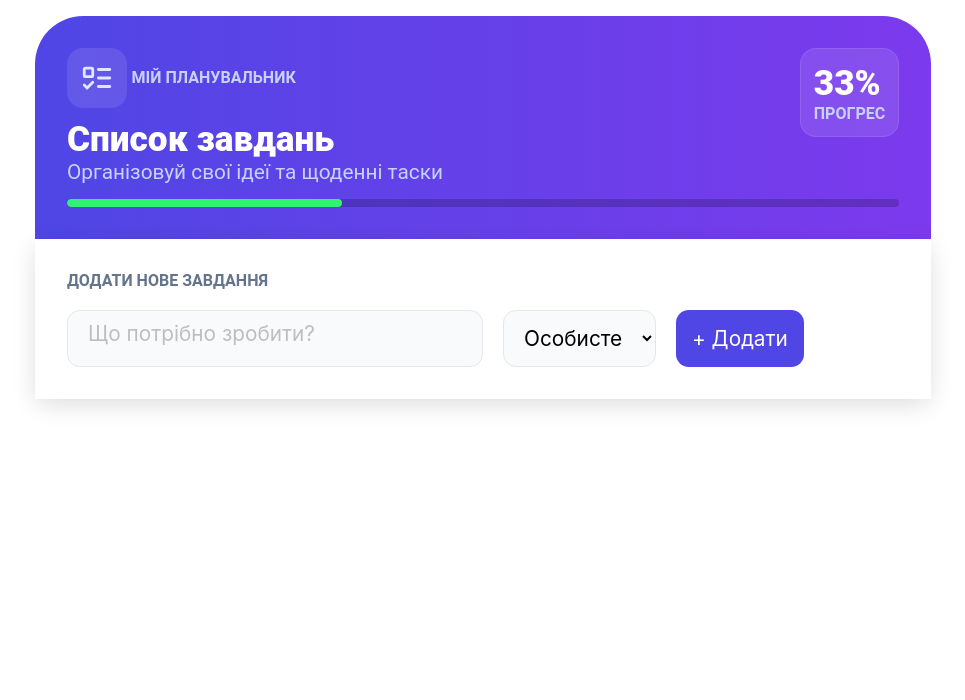
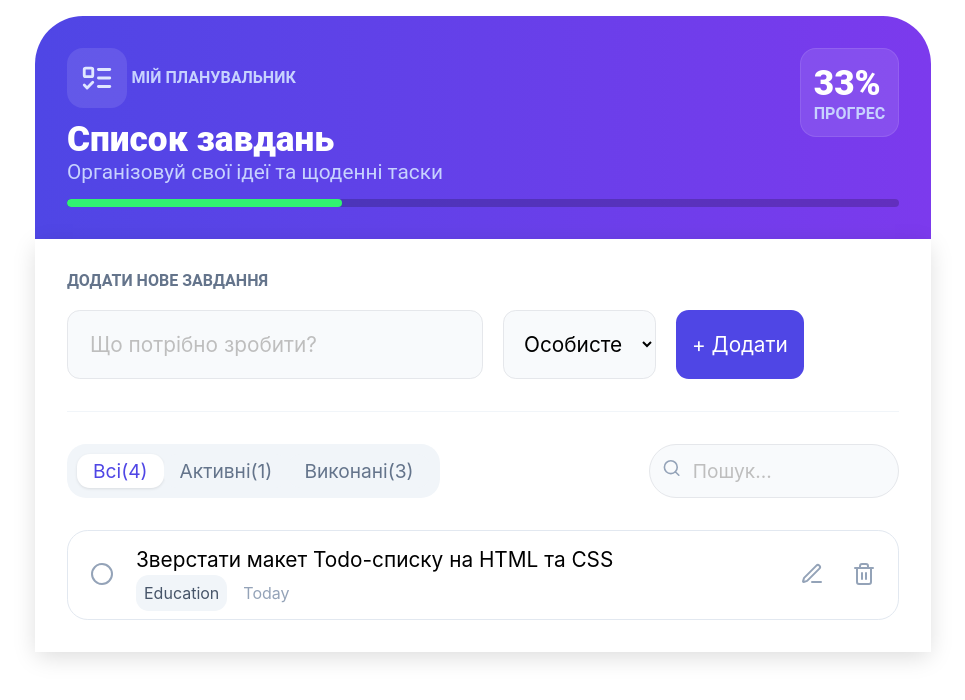
Before and after one commit to TetianaSkvortsova/todo-list, a React (Vite) app: page / in a window 1280 px wide. Shown: the top 700 px of the page, without its empty margins (157-1122 px from the left). Built offline with nearby package versions, Linux system fonts and the light colour scheme.

Commit message:
html css design done

```diff
--- a/src/App.tsx
+++ b/src/App.tsx
@@ -2,6 +2,8 @@ import {useState} from 'react'
 import './App.scss'
 import Header from "./components/Header/Header.tsx";
 import AddTaskForm from "./components/AddTaskForm/AddTaskForm.tsx";
+import TaskToolbar from "./components/TaskToolbar/TaskToolbar.tsx";
+import TaskList from "./components/TaskList/TaskList.tsx";
 
 function App() {
     const [count, setCount] = useState(0)
@@ -12,6 +14,8 @@ function App() {
             <div className='app__wrapper'>
                 <section className='app__add-task-section'>
                     <AddTaskForm />
+                    <TaskToolbar />
+                    <TaskList />
                 </section>
             </div>
         </main>
--- a/src/components/AddTaskForm/AddTaskForm.scss
+++ b/src/components/AddTaskForm/AddTaskForm.scss
@@ -29,9 +29,9 @@
     width: 100%;
     background-color: #F8FAFC;
     line-height: 40px;
-    padding: 0 10px;
     color: #64748b;
     font: 1.3rem "Inter", sans-serif;
+    margin: 10px;
   }
 
   &__input:focus {
--- a/src/components/TaskFilterTabs/TaskFilterTabs.scss
+++ b/src/components/TaskFilterTabs/TaskFilterTabs.scss
@@ -0,0 +1,25 @@
+.task-filter-tabs {
+  display: flex;
+  background-color: #f1f5f9;
+  border-radius: 1.2rem;
+  padding: 10px;
+
+  &__btn {
+    padding: 0.3rem 1rem;
+    border: none;
+    font: 1.2rem "Inter", sans-serif;
+    font-weight: 400;
+    color: #64748b;
+    background-color: #f1f5f9;
+    border-radius: 0.8rem;
+    cursor: pointer;
+
+    &--active {
+      background-color: #ffffff;
+      color: #4f46e5;
+      font-weight: 400;
+      box-shadow: 0 1px 3px rgba(0, 0, 0, 0.1);
+    }
+  }
+
+}
--- a/src/components/TaskFilterTabs/TaskFilterTabs.tsx
+++ b/src/components/TaskFilterTabs/TaskFilterTabs.tsx
@@ -0,0 +1,28 @@
+import React, {useState} from 'react';
+import './TaskFilterTabs.scss';
+
+function TaskFilterTabs() {
+    const [activeFilter, setActiveFilter] = useState<'all' | 'active' | 'completed'>('all');
+
+    return (
+        <div className='task-filter-tabs'>
+            <button
+                type='button'
+                className={`task-filter-tabs__btn ${activeFilter === 'all' ? 'task-filter-tabs__btn--active' : ''}`}
+                onClick={() => setActiveFilter('all')}
+            >Всі(4)</button>
+            <button
+                type='button'
+                className={`task-filter-tabs__btn ${activeFilter === 'active' ? 'task-filter-tabs__btn--active' : ''}`}
+                onClick={() => setActiveFilter('active')}
+            >Активні(1)</button>
+            <button
+                type='button'
+                className={`task-filter-tabs__btn  ${activeFilter === 'completed' ? 'task-filter-tabs__btn--active' : ''}`}
+                onClick={() => setActiveFilter('completed')}
+            >Виконані(3)</button>
+        </div>
+    );
+}
+
+export default TaskFilterTabs;
--- /dev/null
+++ b/src/components/TaskList/TaskList.scss
@@ -0,0 +1,54 @@
+.task-list {
+  margin-top: 2rem;
+  align-items: center;
+
+  &__item {
+    display: flex;
+    justify-content: space-between;
+    gap: 1rem;
+    align-content: center;
+    border: 1px solid #e2e8f0;
+    border-radius: 1.3rem;
+    padding: 1rem;
+  }
+
+  &__checkbox, &__edit, &__delete, &__checkbox-button {
+    border: none;
+    background-color: #ffffff;
+  }
+
+  &__checkbox {
+    align-self: center;
+  }
+
+  &__title {
+    font: 1.3rem "Inter", sans-serif;
+  }
+
+  &__description {
+    margin-top: 0.7rem;
+    font: 1rem "Inter", sans-serif;
+  }
+
+  &__category {
+    padding: 0.5rem;
+    background-color: #f1f5f9;
+    border-radius: 0.8rem;
+    margin-right: 1rem;
+    color: #475569;
+  }
+
+  &__date {
+    color: #94a3b8;
+  }
+
+  &__actions {
+    display: flex;
+    justify-content: space-between;
+    gap: 1rem;
+  }
+
+  &__details {
+    flex-grow: 1;
+  }
+}
--- /dev/null
+++ b/src/components/TaskList/TaskList.tsx
@@ -0,0 +1,57 @@
+import React from 'react';
+import './TaskList.scss';
+
+function TaskList() {
+    return (
+        <div className='task-list'>
+            <div className='task-list__item'>
+                <div className='task-list__checkbox'>
+                    <button className="task-list__checkbox-button">
+                        <svg xmlns="http://www.w3.org/2000/svg" width="24" height="24" viewBox="0 0 24 24" fill="none"
+                             stroke="#94a3b8" stroke-width="2" stroke-linecap="round" stroke-linejoin="round"
+                             aria-hidden="true">
+                            <circle cx="12" cy="12" r="10"></circle>
+                        </svg>
+                    </button>
+                </div>
+                <div className='task-list__details'>
+                    <div className='task-list__title'>
+                        <span>Зверстати макет Todo-списку на HTML та CSS</span>
+                    </div>
+                    <div className='task-list__description'>
+                        <span className='task-list__category'>Education</span>
+                        <span className='task-list__date'>Today</span>
+                    </div>
+                </div>
+                <div className='task-list__actions'>
+                    <button
+                        className="task-list__edit"
+                        title="Редагувати">
+                        <svg xmlns="http://www.w3.org/2000/svg" width="24" height="24" viewBox="0 0 24 24" fill="none"
+                             stroke="#94a3b8" stroke-width="2" stroke-linecap="round" stroke-linejoin="round"
+                             aria-hidden="true">
+                            <path d="M12 20h9"></path>
+                            <path
+                                d="M16.376 3.622a1 1 0 0 1 3.002 3.002L7.368 18.635a2 2 0 0 1-.855.506l-2.872.838a.5.5 0 0 1-.62-.62l.838-2.872a2 2 0 0 1 .506-.854z"></path>
+                        </svg>
+                    </button>
+                    <button
+                        className="task-list__delete"
+                        title="Видалити">
+                        <svg xmlns="http://www.w3.org/2000/svg" width="24" height="24" viewBox="0 0 24 24" fill="none"
+                             stroke="#94a3b8" stroke-width="2" stroke-linecap="round" stroke-linejoin="round"
+                             aria-hidden="true">
+                            <path d="M3 6h18"></path>
+                            <path d="M19 6v14c0 1-1 2-2 2H7c-1 0-2-1-2-2V6"></path>
+                            <path d="M8 6V4c0-1 1-2 2-2h4c1 0 2 1 2 2v2"></path>
+                            <line x1="10" x2="10" y1="11" y2="17"></line>
+                            <line x1="14" x2="14" y1="11" y2="17"></line>
+                        </svg>
+                    </button>
+                </div>
+            </div>
+        </div>
+    );
+}
+
+export default TaskList;
--- a/src/components/TaskSearch/TaskSearch.scss
+++ b/src/components/TaskSearch/TaskSearch.scss
@@ -0,0 +1,31 @@
+.task-search {
+  padding: 0.2rem;
+  width: 30%;
+  background-color: #F8FAFC;
+  border: 1px solid #e5e7eb;
+  border-radius: 2rem;
+  display: flex;
+
+  &__input {
+    border: none;
+    width: 100%;
+    background-color: #F8FAFC;
+    line-height: 40px;
+    color: #64748b;
+    font: 1.2rem "Inter", sans-serif;
+    margin: 10px;
+  }
+
+  &__input:focus {
+    outline: none;
+  }
+
+  &__input::placeholder {
+    color: #bebebe;
+  }
+
+  svg {
+    margin-top: 0.5rem;
+    margin-left: 0.5rem;
+  }
+}
--- a/src/components/TaskSearch/TaskSearch.tsx
+++ b/src/components/TaskSearch/TaskSearch.tsx
@@ -0,0 +1,22 @@
+import React from 'react';
+import './TaskSearch.scss';
+
+function TaskSearch() {
+    return (
+        <search className='task-search'>
+            <svg xmlns="http://www.w3.org/2000/svg" width="24" height="24" viewBox="0 0 24 24" fill="none"
+                 stroke="#94a3b8" stroke-width="2" stroke-linecap="round" stroke-linejoin="round"
+                 aria-hidden="true">
+                <path d="m21 21-4.34-4.34"></path>
+                <circle cx="11" cy="11" r="8"></circle>
+            </svg>
+            <input
+                type="search"
+                className="task-search__input"
+                placeholder="Пошук..."
+            />
+        </search>
+    );
+}
+
+export default TaskSearch;
--- a/src/components/TaskToolbar/TaskToolbar.scss
+++ b/src/components/TaskToolbar/TaskToolbar.scss
@@ -0,0 +1,7 @@
+.task-toolbar {
+  padding-top: 2rem;
+  border-top: 1px solid #f1f5f9;
+  margin-top: 2rem;
+  display: flex;
+  justify-content: space-between;
+}
--- a/src/components/TaskToolbar/TaskToolbar.tsx
+++ b/src/components/TaskToolbar/TaskToolbar.tsx
@@ -0,0 +1,15 @@
+import React from 'react';
+import TaskFilterTabs from "../TaskFilterTabs/TaskFilterTabs.tsx";
+import './TaskToolbar.scss';
+import TaskSearch from "../TaskSearch/TaskSearch.tsx";
+
+function TaskToolbar() {
+    return (
+        <div className='task-toolbar'>
+            <TaskFilterTabs />
+            <TaskSearch />
+        </div>
+    );
+}
+
+export default TaskToolbar;
```
